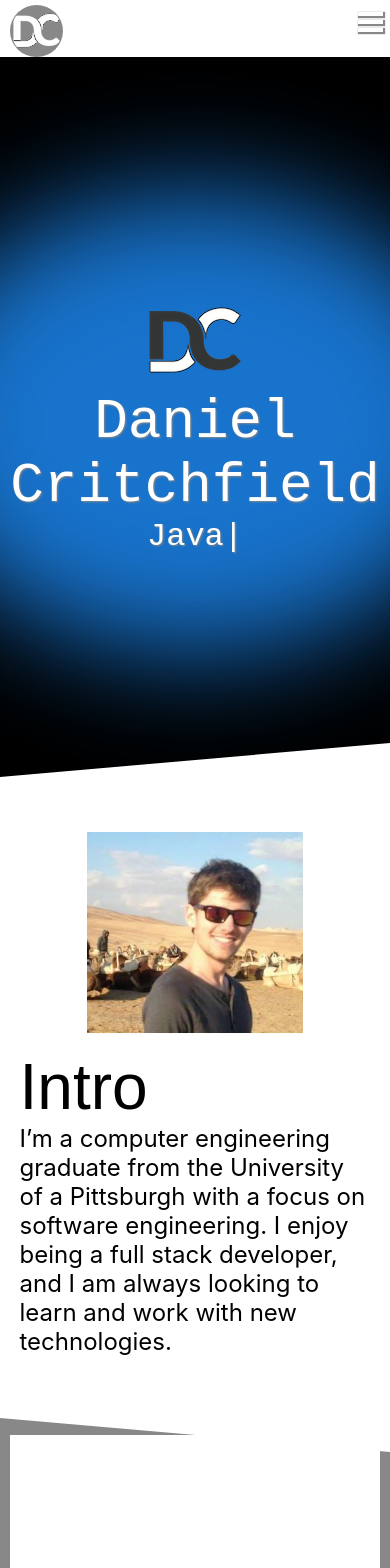
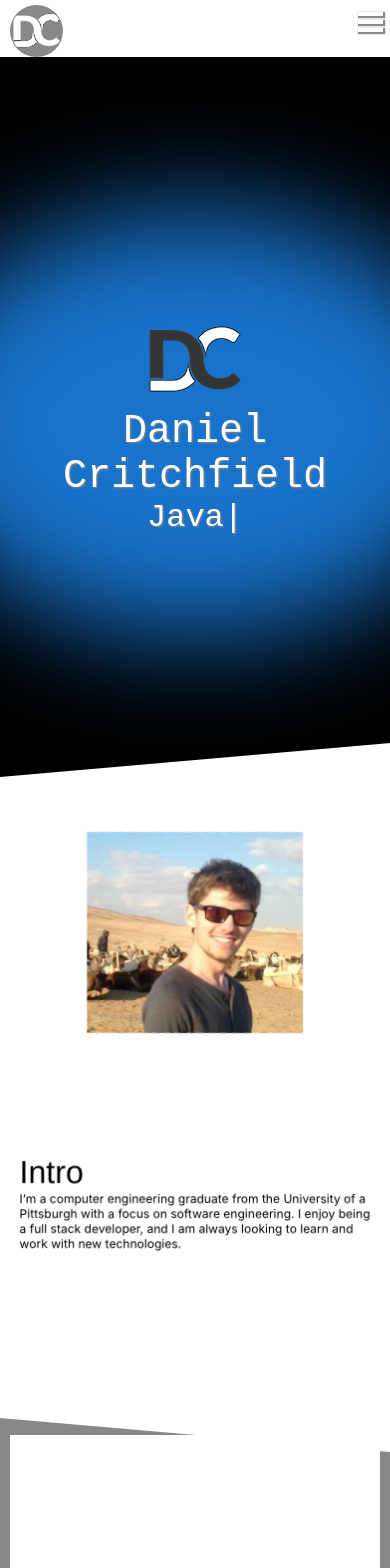
Before and after one commit to danielcritchfield95/personalwebsite, a React (Create React App) app: page / in a window 390 px wide. Shown: the top 1568 px of the page. Built offline with nearby package versions, Linux system fonts and the light colour scheme.

Commit message:
more mobile styling

```diff
--- a/src/about/mobileAbout.css
+++ b/src/about/mobileAbout.css
@@ -22,7 +22,7 @@
 
     .AboutContent p, .AboutContent h3 {
         margin: auto;
-        padding: 0 20px;
+        padding: 0 20px !important;
         display: flex;
         justify-content: center;
         width: 100%;
@@ -32,7 +32,10 @@
         display: flex;
         justify-content: center;
         align-items: center;
-        object-fit: contain;
+    }
+
+    .ProfessionalImage img {
+        width: 80%;
     }
 
     #AboutFooter {
--- a/src/experience/mobileExperience.css
+++ b/src/experience/mobileExperience.css
@@ -14,3 +14,12 @@
         margin-bottom: 15px;
     }
 }
+
+@media (max-width: 568px) {
+
+    h1, p, h4, button {
+        padding: 0 !important;
+        margin: 0 !important;
+    }
+
+}
--- a/src/home/mobileHome.css
+++ b/src/home/mobileHome.css
@@ -10,6 +10,7 @@
     #Intro {
         display: flex;
         flex-direction: column;
+        overflow: scroll;
     }
 
     .Item {
@@ -51,4 +52,24 @@
         padding-top: 50px;
     }
 
+    #Outro .Container {
+        padding: 5px;
+    }
+
 }
+
+@media (max-width: 568px) {
+
+    #HomeName {
+        font-size: 2.5rem;
+    }
+
+    #Intro p {
+        font-size: 0.75rem;
+    }
+
+    #Intro p:first-child {
+        font-size: 2rem;
+    }
+
+}
```
